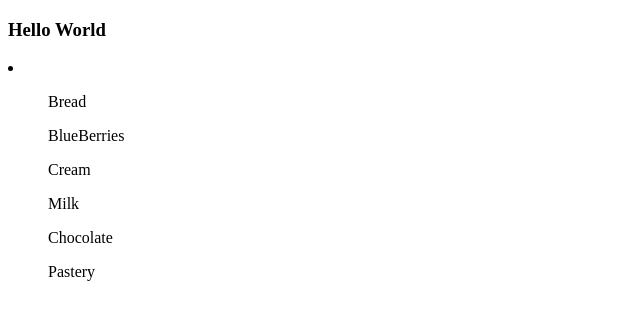
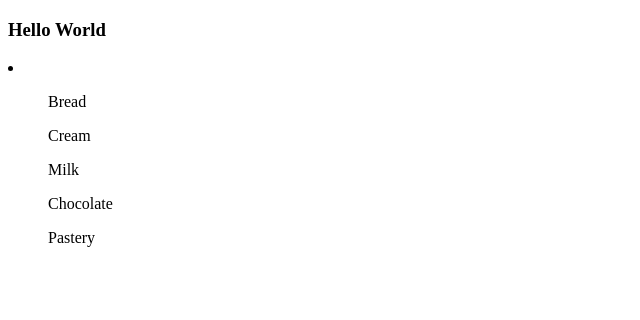
Before and after one commit to Mithila30/hello, a plain HTML site: page index.html in a window 1280 px wide. Shown: the whole page, without its empty margins (0-640 px from the left). Drawn offline with Linux system fonts and the light colour scheme.

Commit message:
Revert "added blueberries"
This reverts commit 35eb0d75f29dc59ebd741d805ad5ca44c9e086ae.

```diff
--- a/index.html
+++ b/index.html
@@ -12,7 +12,6 @@
         <ul>
             Bread
         </ul>
-        <ul>BlueBerries</ul>
         <ul>Cream</ul>
         <ul>Milk</ul>
         <ul>Chocolate</ul>
```
